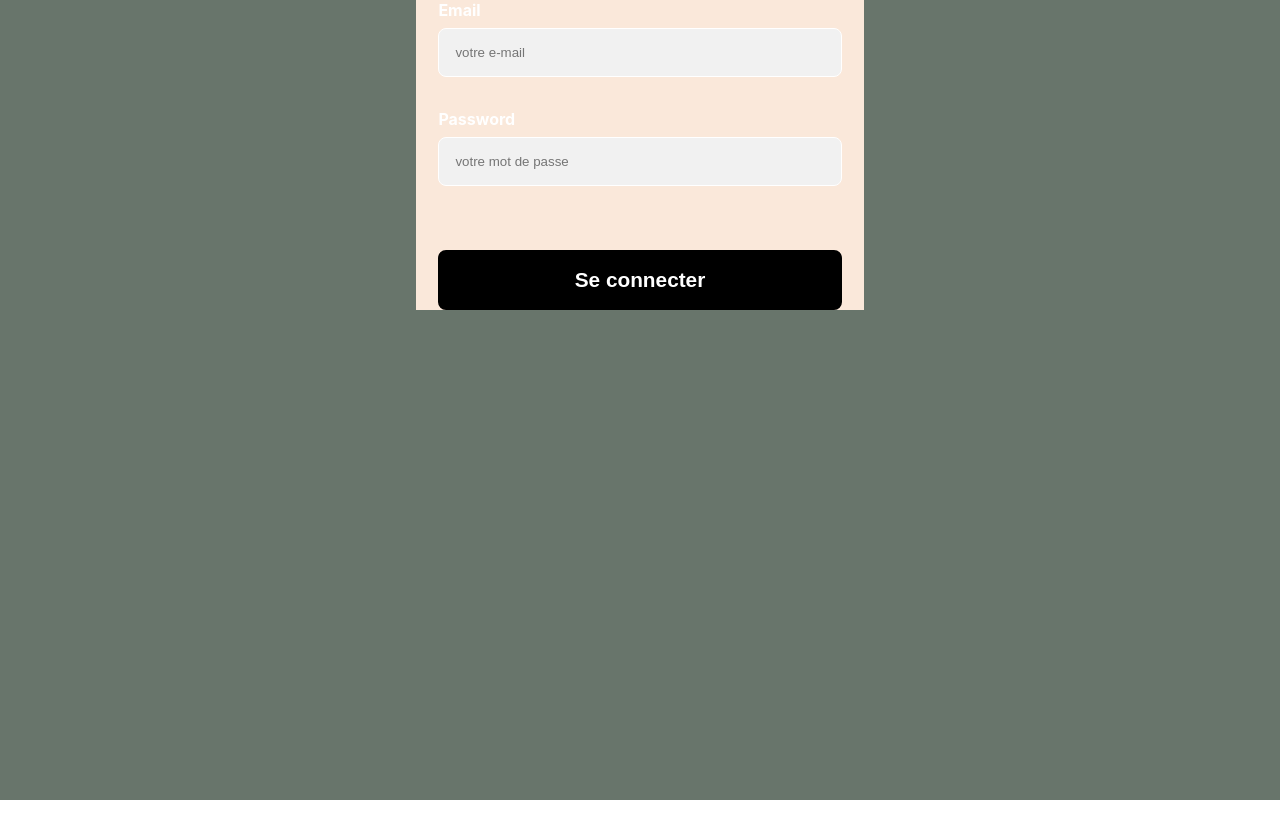
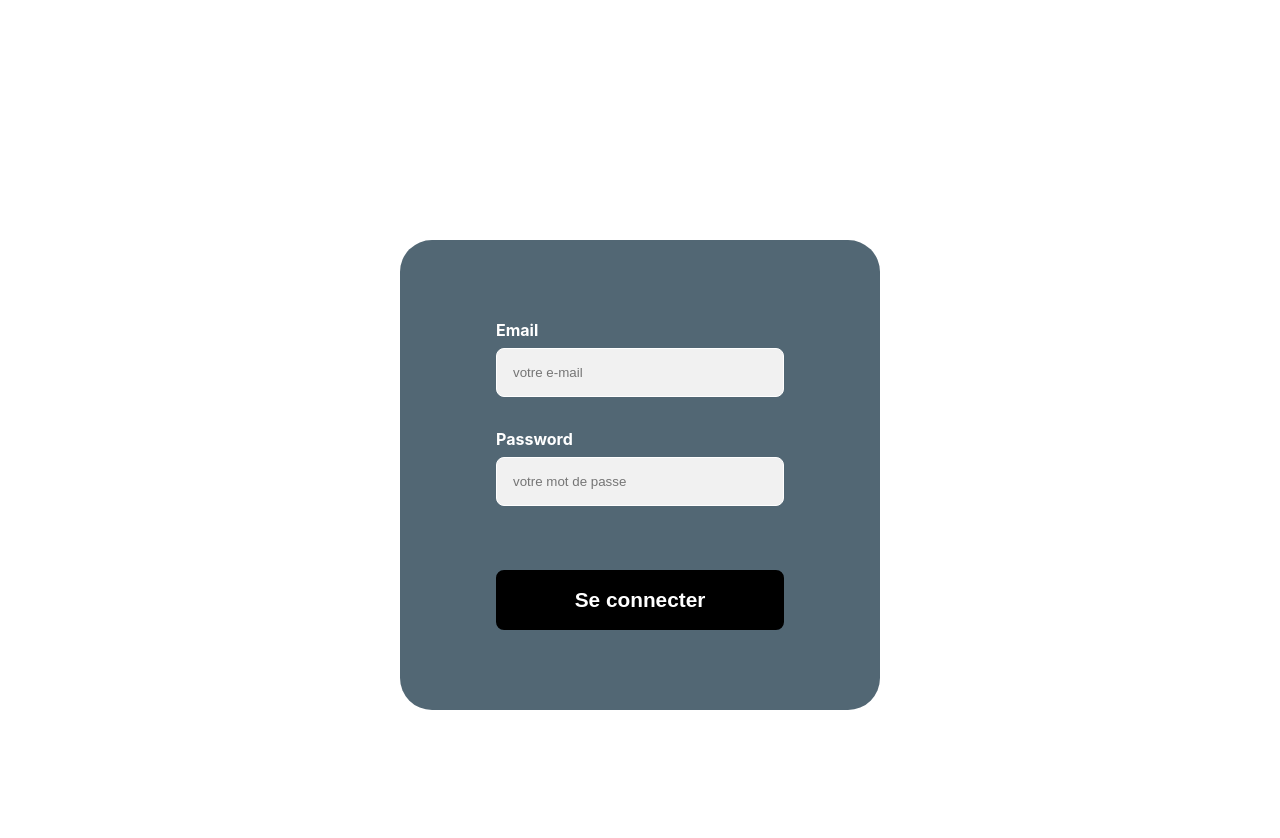
Before and after one commit to SarahOtmane/backOfficeResto, a React (Create React App) app: page / in a window 1280 px wide. Shown: the top 838 px of the page. Before the commit the page ends 800 px from the top, so only its background shows below. Built offline with nearby package versions, Linux system fonts and the light colour scheme.

Commit message:
css login screen

```diff
--- a/src/css/login.css
+++ b/src/css/login.css
@@ -1,4 +1,9 @@
+.login{
+    padding-top: 15rem;
+}
 
 .login form{
-    width: 35%;
+    width: 25%;
+    padding: 5rem;
+    border-radius: 2rem;
 }
--- a/src/screen/Login.js
+++ b/src/screen/Login.js
@@ -14,8 +14,8 @@ export default function Login(){
     });
 
     return(
-        <main className="login backVert w-100 h-100">
-        <form className="m-auto backBeige">
+        <main className="login w-100 h-100">
+        <form className="m-auto backBleu">
             <InputLabel
                 label='Email'
                 type='email'
```
